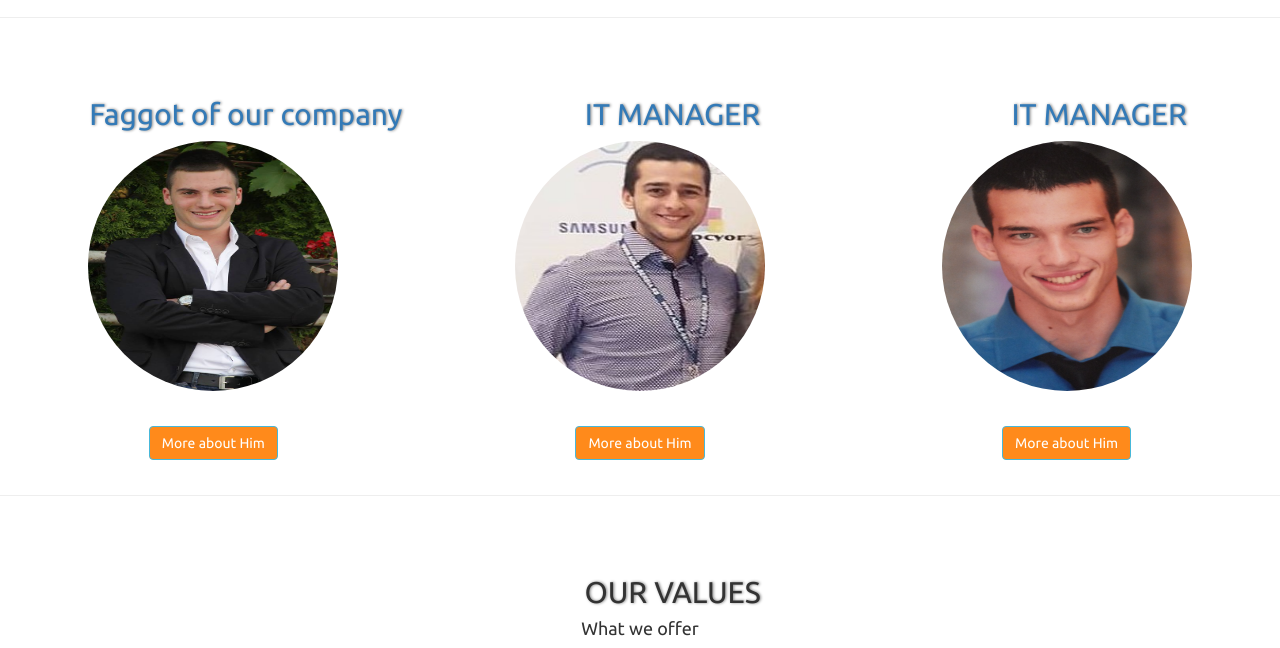
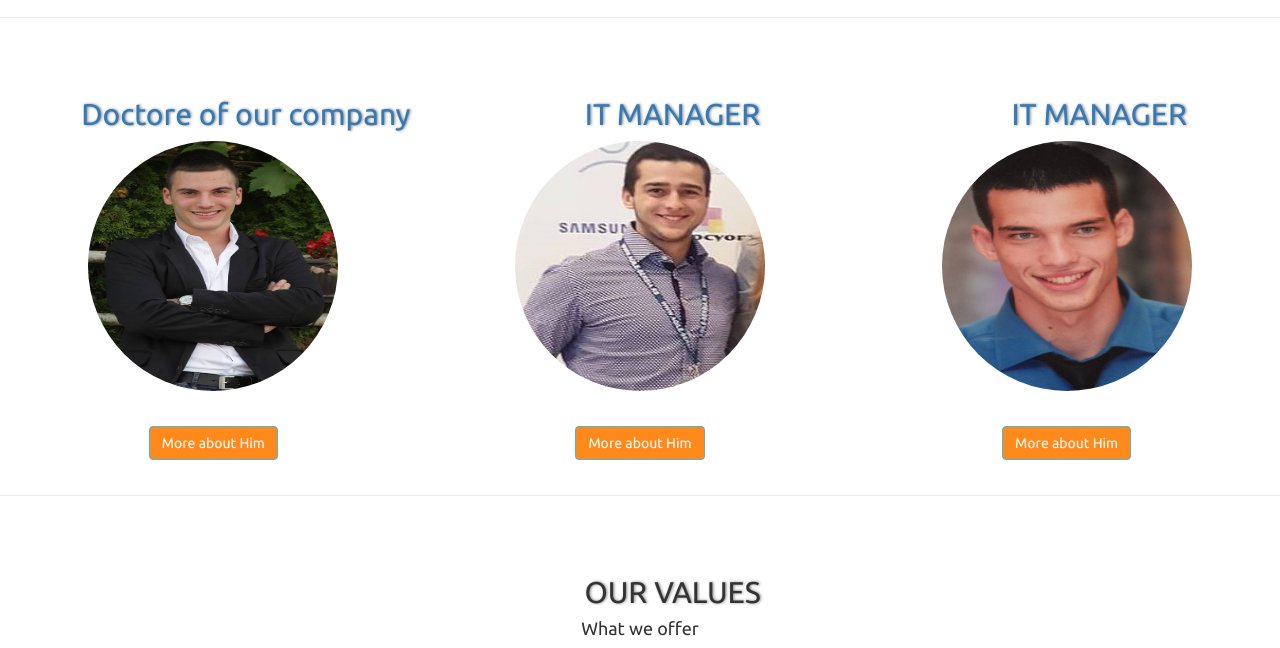
Before and after one commit to duleignjatovic995/codriverpage, a plain HTML site: page index.html in a window 1280 px wide. Shown: the part 1173-1821 px from the top of the page. Drawn offline with nearby package versions, Linux system fonts and the light colour scheme; some packages are replaced by stand-ins of ours; a web font is replaced by a local one.

```diff
--- a/index.html
+++ b/index.html
@@ -116,7 +116,7 @@
 <div id="liders" class="container-fluid" style="padding-top: 40px;">
     <div class="row bg-grey">
         <div class="col-sm-4 text-center">
-            <h2 class="text-center text-primary"> Faggot of our company </h2>
+            <h2 class="text-center text-primary"> Doctore of our company </h2>
             <img class="img-responsive img-circle center-block " src="images/Marko.jpg" style="margin-bottom: 20px;">
             <a href="#ceo" class="btn btn-info" id="Marko" data-toggle="collapse">More about Him</a>
             <div id="ceo" class="collapse text-justify">
```
